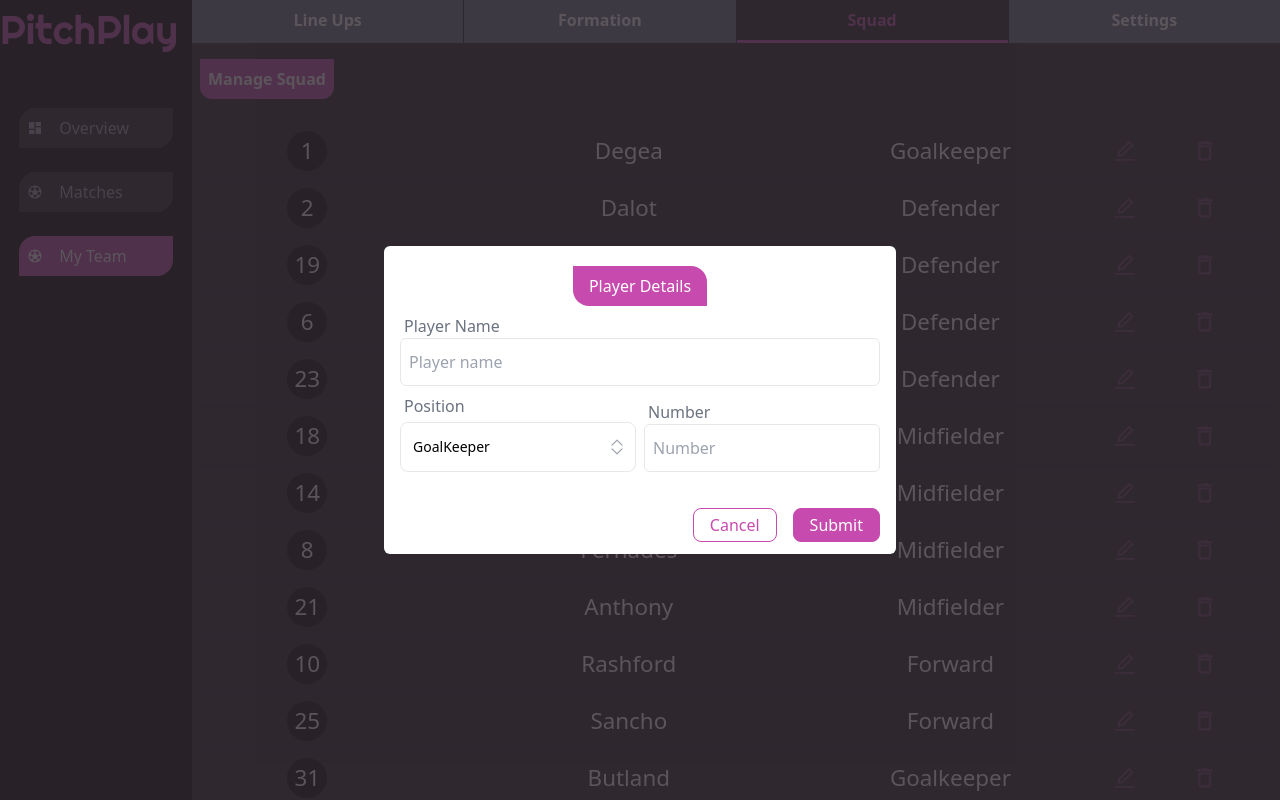
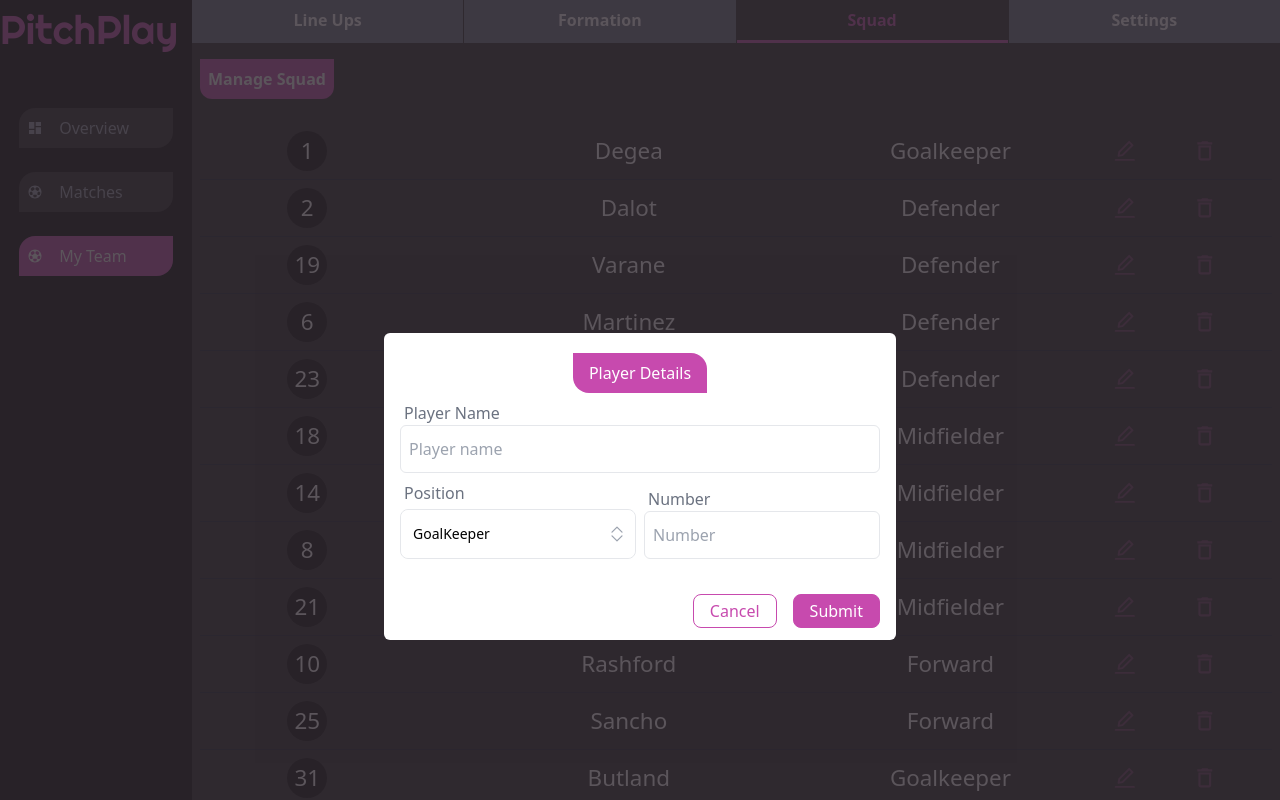
Before and after one commit to Sosaristic/pitch-play, a React (Vite) app: page /dashboard/my-team/squad-list in a window 1280 px wide. Both pictures are taken after a click on the button 1124 px from the left and 151 px from the top of the page. Shown: the top 800 px of the page. Built offline with nearby package versions, Linux system fonts and the light colour scheme.

Commit message:
added slide feature to player details modal

```diff
--- a/src/components/Dashboard/MyTeam/EditPlayerDetails.jsx
+++ b/src/components/Dashboard/MyTeam/EditPlayerDetails.jsx
@@ -48,7 +48,7 @@ export default function EditPlayerDetails({closeAddPlayerModal}) {
   }
   return (
     <PopOver>
-      <form className=" min-h-[10rem] text-black max-h-fit flex flex-col w-[90%] lg:w-[40%] py-3  bg-white rounded-md relative px-4">
+      <form className="player-details absolute bottom-[-50%] min-h-[10rem] text-black max-h-fit flex flex-col w-[90%] md:w-[60%] lg:w-[40%] py-3  bg-white rounded-md  px-4">
         <p className="mt-2 self-center bg-primary text-white px-4 py-2 rounded-bl-2xl rounded-tr-2xl">Player Details</p>
         <div className="mt-2">
           <TextField
@@ -63,7 +63,7 @@ export default function EditPlayerDetails({closeAddPlayerModal}) {
             errorMsg="Invalid name"
           />
         </div>
-        <div className="flex items-end gap-2 items-end mt-2">
+        <div className="flex items-end gap-2 mt-2">
           <div className="flex-1">
             <Select
               listData={position}
--- a/src/index.css
+++ b/src/index.css
@@ -196,4 +196,18 @@ body{
   }
 
 }
+
+/* player details editor */
+.player-details{
+animation: slide-up .3s linear .1s   forwards;
 }
+
+@keyframes slide-up {
+  from{
+    bottom: -50%;
+  }
+  to{
+    bottom: 20%;
+  }
+}
+}
```
